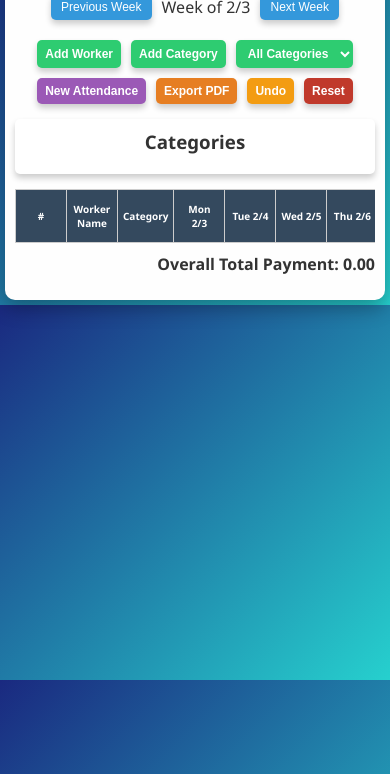
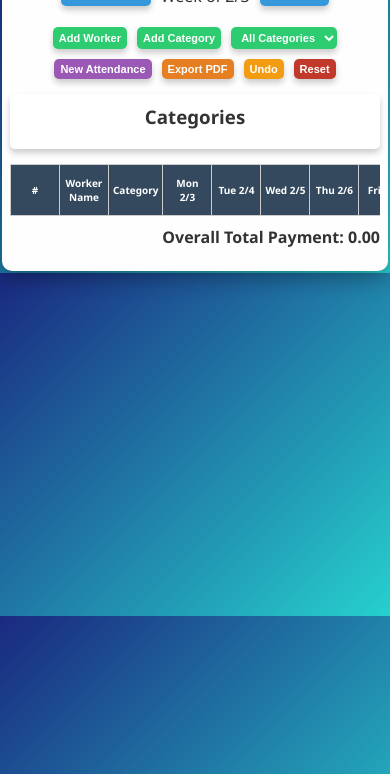
Before and after one commit to tilaks-631/Uadated-AT, a plain HTML site: page index.html in a window 390 px wide. Shown: the part 70-844 px from the top of the page. Drawn offline with nearby package versions, Linux system fonts and the light colour scheme.

Commit message:
Update index.html

```diff
--- a/index.html
+++ b/index.html
@@ -198,30 +198,40 @@
     .cat-item span {
       font-weight: bold;
     }
-    /* Media Query for Mobile Devices */
+    /* Media Query for Mobile Devices - Further Reduced Sizes */
     @media only screen and (max-width: 600px) {
       .container {
-        margin: 5px;
-        padding: 10px;
+        margin: 2px;
+        padding: 8px;
       }
       header h1 {
-        font-size: 1.8em;
+        font-size: 1.6em;
       }
       .clock {
         font-size: 0.8em;
       }
       .week-navigation button {
-        padding: 6px 10px;
-        font-size: 12px;
+        padding: 4px 8px;
+        font-size: 11px;
       }
       .controls button, .controls select {
-        padding: 6px 8px;
-        font-size: 12px;
+        padding: 4px 6px;
+        font-size: 11px;
       }
       table th, table td {
-        padding: 5px;
+        padding: 4px;
         font-size: 10px;
         min-width: 40px;
+      }
+      .modal-content {
+        padding: 12px;
+      }
+      .modal-content input, .modal-content select {
+        padding: 6px;
+      }
+      .modal-content button.submit-btn {
+        padding: 8px;
+        font-size: 14px;
       }
     }
   </style>
```
